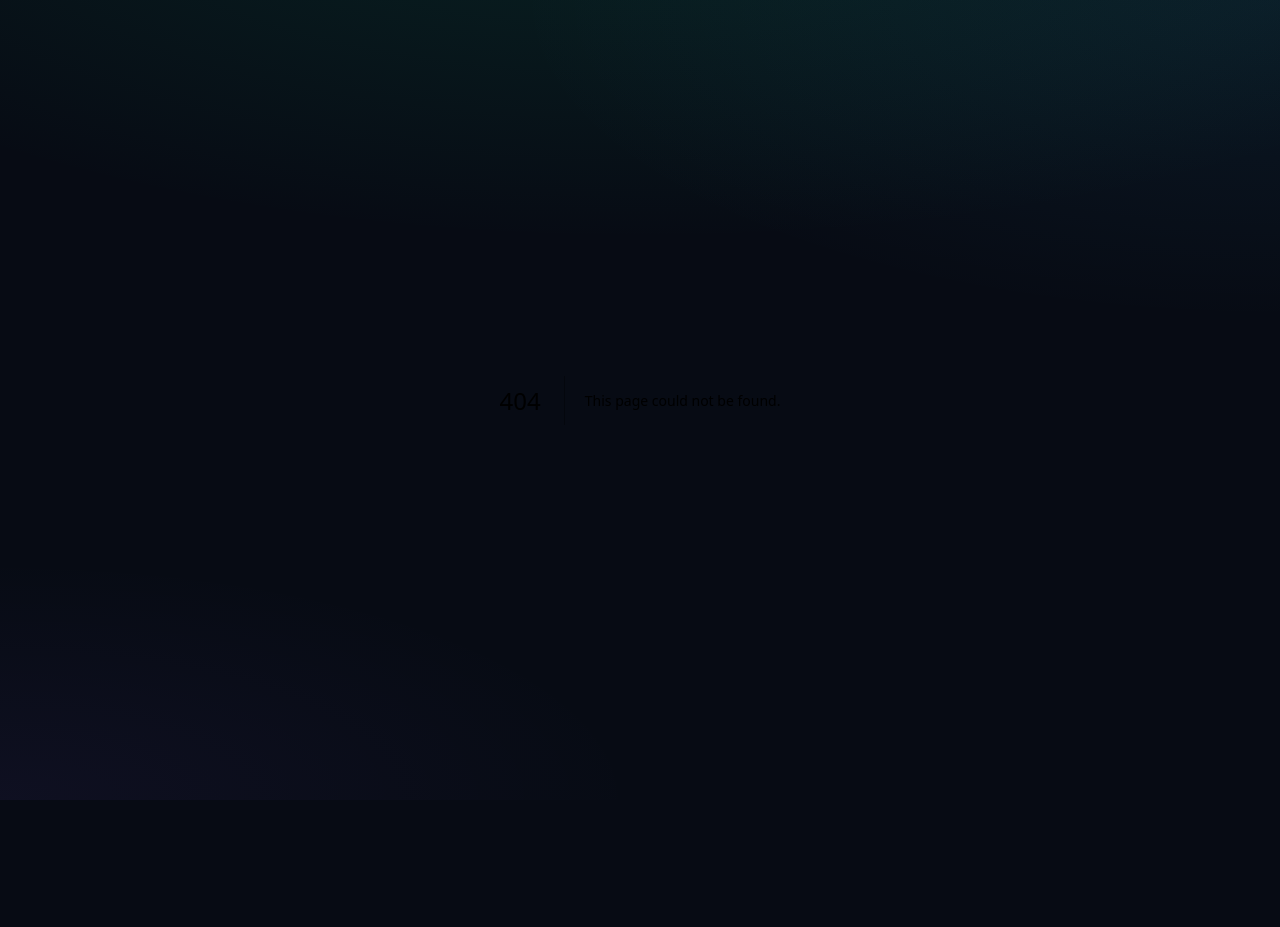
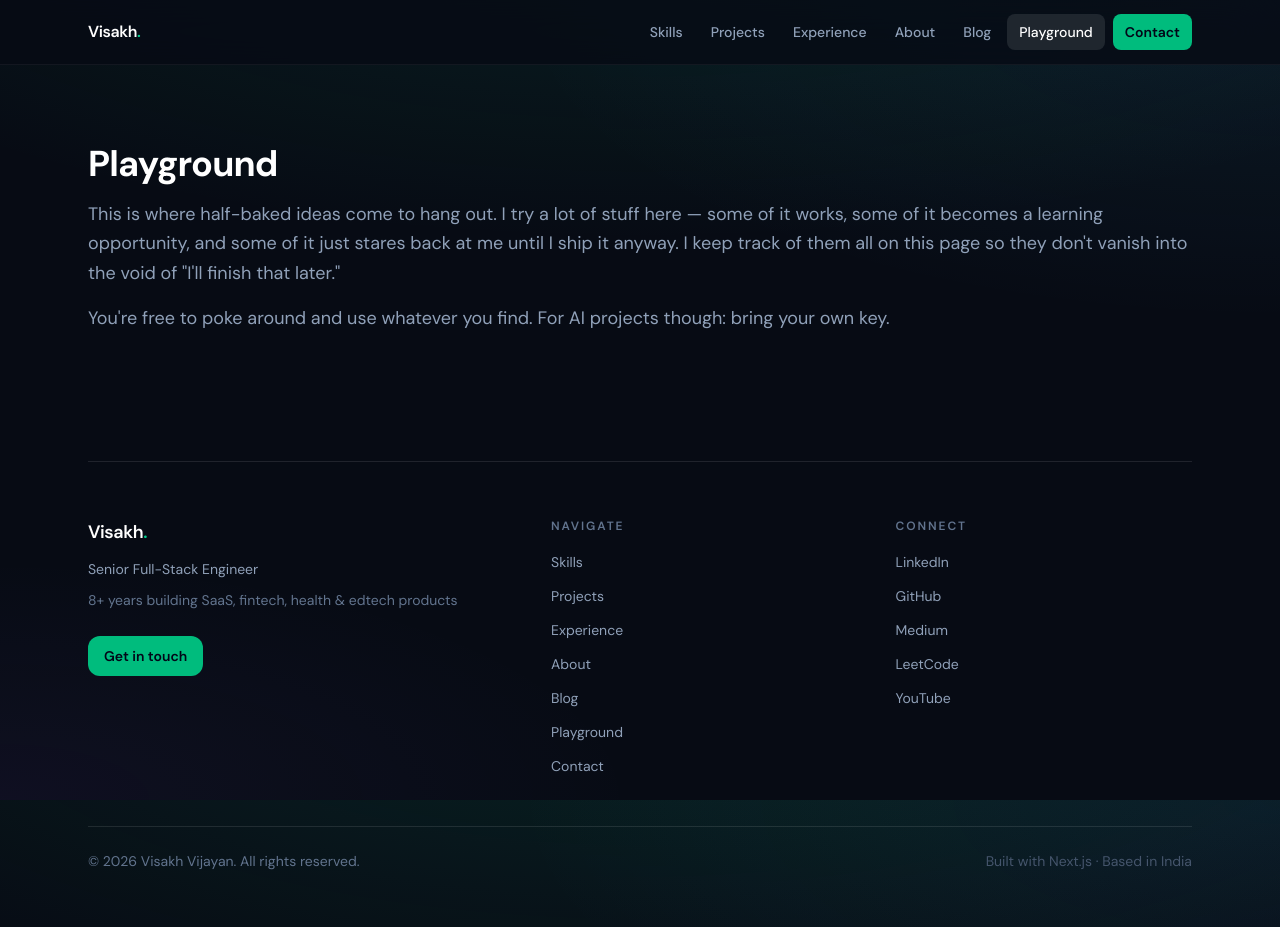
Before and after one commit to visakhvjn/portfolio, a Next.js app: page /playground in a window 1280 px wide. Before the commit this address had no page. Before the commit the page ends 800 px from the top, so only its background shows below. Built offline with nearby package versions, Linux system fonts and the light colour scheme.

Commit message:
adding playground

```diff
--- /dev/null
+++ b/src/app/playground/layout.tsx
@@ -0,0 +1,9 @@
+import { SiteChrome } from "@/components/SiteChrome";
+
+export default function PlaygroundLayout({
+  children,
+}: {
+  children: React.ReactNode;
+}) {
+  return <SiteChrome>{children}</SiteChrome>;
+}
--- /dev/null
+++ b/src/app/playground/page.tsx
@@ -0,0 +1,47 @@
+import { site } from "@/data/site";
+import type { Metadata } from "next";
+
+export const metadata: Metadata = {
+  title: "Playground | Visakh Vijayan",
+  description:
+    "Experiments and side ideas by Visakh Vijayan — free to try. For AI projects, bring your own API key.",
+  alternates: {
+    canonical: "/playground",
+  },
+  openGraph: {
+    title: "Playground | Visakh Vijayan",
+    description:
+      "Experiments and side ideas — free to try. AI projects need your own API key.",
+    type: "website",
+    url: `${site.portfolioUrl}/playground`,
+  },
+  twitter: {
+    card: "summary_large_image",
+    title: "Playground | Visakh Vijayan",
+    description:
+      "Experiments and side ideas — free to try. AI projects need your own API key.",
+  },
+};
+
+export default function PlaygroundPage() {
+  return (
+    <div className="py-8 sm:py-12">
+      <header>
+        <h1 className="text-3xl font-bold tracking-tight text-white sm:text-4xl">
+          Playground
+        </h1>
+        <p className="mt-4 text-lg leading-relaxed text-slate-400">
+          This is where half-baked ideas come to hang out. I try a lot of stuff
+          here — some of it works, some of it becomes a learning opportunity,
+          and some of it just stares back at me until I ship it anyway. I keep
+          track of them all on this page so they don&apos;t vanish into the void
+          of &quot;I&apos;ll finish that later.&quot;
+        </p>
+        <p className="mt-4 text-lg leading-relaxed text-slate-400">
+          You&apos;re free to poke around and use whatever you find. For AI
+          projects though: bring your own key.
+        </p>
+      </header>
+    </div>
+  );
+}
--- a/src/app/sitemap.ts
+++ b/src/app/sitemap.ts
@@ -44,6 +44,12 @@ export default function sitemap(): MetadataRoute.Sitemap {
       changeFrequency: "weekly",
       priority: 0.9,
     },
+    {
+      url: `${site.portfolioUrl}/playground`,
+      lastModified: new Date(),
+      changeFrequency: "weekly",
+      priority: 0.8,
+    },
     ...projectEntries,
     ...topicEntries,
     ...postEntries,
--- a/src/data/site.ts
+++ b/src/data/site.ts
@@ -41,4 +41,5 @@ export const navItems = [
   { id: "experience", label: "Experience" },
   { id: "about", label: "About" },
   { id: "blog", label: "Blog", href: "/blog" },
+  { id: "playground", label: "Playground", href: "/playground" },
 ] as const;
```
